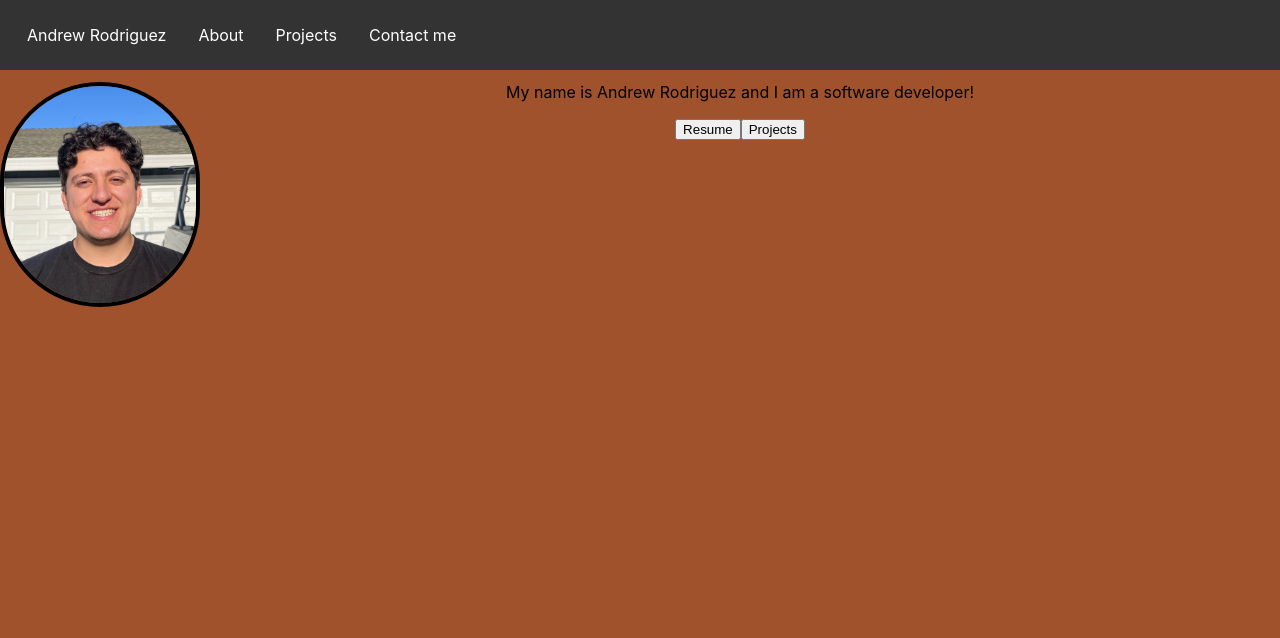
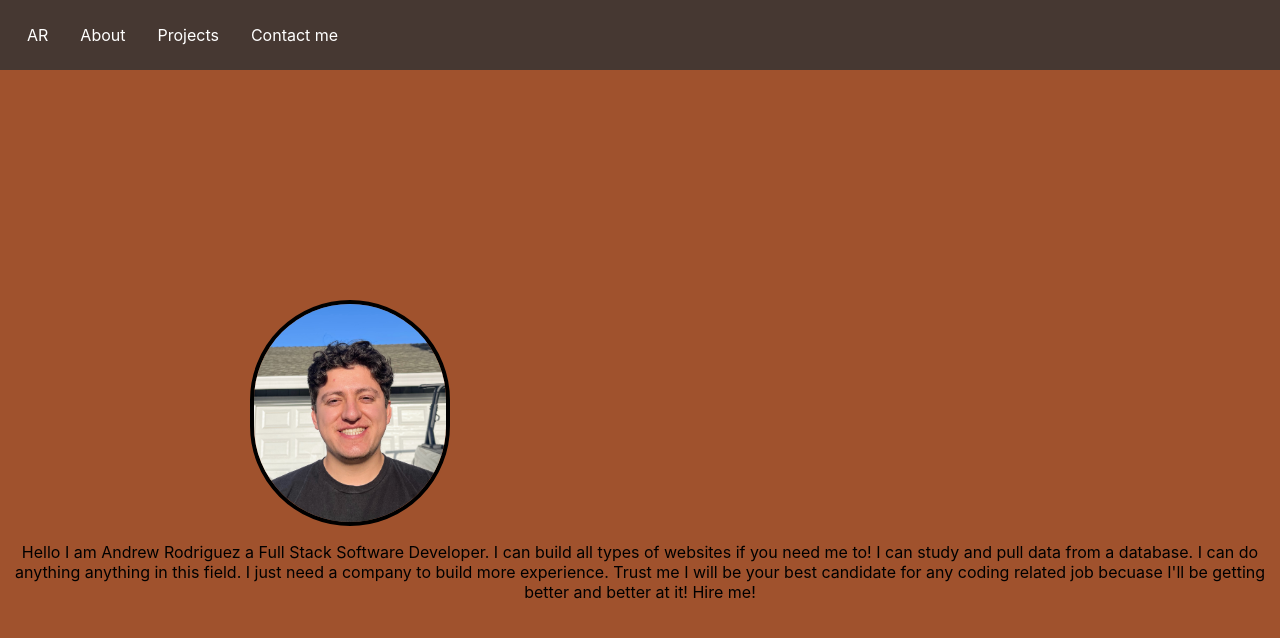
Before and after one commit to Andyrod209/Andyrod209.github.io, a React (Create React App) app: page /about in a window 1280 px wide. Shown: the top 638 px of the page. Built offline with nearby package versions, Linux system fonts and the light colour scheme.

Commit message:
Chore: added navigation to about section and made changes in navbar

```diff
--- a/package.json
+++ b/package.json
@@ -8,7 +8,9 @@
     "@testing-library/user-event": "^13.5.0",
     "react": "^18.0.0",
     "react-dom": "^18.0.0",
+    "react-router-dom": "^6.3.0",
     "react-scripts": "5.0.1",
+    "routes": "^2.1.0",
     "web-vitals": "^2.1.4"
   },
   "scripts": {
--- a/src/App.js
+++ b/src/App.js
@@ -1,14 +1,18 @@
 import './App.css';
+import React from "react";
 import Navbar from './Components/Navbar/Navbar';
-import HomePage from './pages/HomePage/HomePage';
+import HomePage from './pages/HomePage/HomePage.js';
+import About from './pages/About/About.js';
+import { Routes, Route, } from "react-router-dom";
 
 function App() {
   return (
     <div className="App">
       <Navbar />
-      <div className='body'>
-        <HomePage />
-      </div>
+      <Routes>
+        <Route path="/" element={<HomePage />} />
+        <Route path="/about" element={<About />} />
+      </Routes>
     </div>
   );
 }
--- a/src/Components/Navbar/Navbar.css
+++ b/src/Components/Navbar/Navbar.css
@@ -4,7 +4,7 @@
     margin: 0;
     padding: 11px;
     overflow: hidden;
-    background-color: #333;
+    background-color: rgba(51, 51, 51, 0.825);
     position: fixed;
     top: 0;
     width: 100%;
--- a/src/Components/Navbar/Navbar.jsx
+++ b/src/Components/Navbar/Navbar.jsx
@@ -3,8 +3,8 @@ const Navbar = () => {
     return (
         <div className="navbar">
             <ul>
-                <li ><a>Andrew Rodriguez</a></li>
-                <li ><a>About</a></li>
+                <li ><a href='/'>AR</a></li>
+                <li ><a href="/about">About</a></li>
                 <li ><a>Projects</a></li>
                 <li ><a>Contact me</a></li>
             </ul>
--- a/src/index.js
+++ b/src/index.js
@@ -3,9 +3,14 @@ import ReactDOM from 'react-dom/client';
 import './index.css';
 import App from './App';
 import reportWebVitals from './reportWebVitals';
+import { BrowserRouter } from 'react-router-dom';
 
 const root = ReactDOM.createRoot(document.getElementById('root'));
-root.render(<App />);
+root.render(
+    <BrowserRouter>
+        <App />
+    </BrowserRouter>
+    );
 
 // If you want to start measuring performance in your app, pass a function
 // to log results (for example: reportWebVitals(console.log))
--- a/src/pages/About/About.css
+++ b/src/pages/About/About.css
@@ -0,0 +1,20 @@
+.about{
+    align-content: center;
+    vertical-align: text-top;
+}
+
+.image-of-andrew{
+    border: solid 4px rgb(0, 0, 0);
+    display: block;
+    margin-left: 250px;
+    margin-right: auto;
+    margin-top: 300px;
+    width: 15%;
+    border-radius: 300px;
+
+}
+
+.about p{
+    text-align: center;
+    float: right;
+}
--- /dev/null
+++ b/src/pages/About/About.js
@@ -0,0 +1,18 @@
+import React from "react";
+import "./About.css"
+
+const About = () => {
+    return (
+        <div className="about">
+            <img className="image-of-andrew" src={process.env.PUBLIC_URL+"images/pic-of-andrew-rodriguez.jpg"}
+                alt ="Picture of Andrew Rodriguez"/>
+            <p>Hello I am Andrew Rodriguez a Full Stack Software Developer. I can build all types of
+            websites if you need me to! I can study and pull data from a database. I can do anything
+            anything in this field. I just need a company to build more experience. Trust me I will be
+            your best candidate for any coding related job becuase I'll be getting better and better at it!
+            Hire me!
+            </p>
+        </div> );
+}
+
+export default About;
--- a/src/pages/HomePage/HomePage.js
+++ b/src/pages/HomePage/HomePage.js
@@ -1,4 +1,4 @@
-import React, { useState } from "react";
+import React from "react";
 import './HomePage.css';
 const HomePage = () => {
 
@@ -6,12 +6,10 @@ const HomePage = () => {
     return (
         <div className="home">
           <h1>Hello! I'm a <u>Full Stack Developer!</u></h1>
-            <img className="image-of-andrew" src={process.env.PUBLIC_URL+"images/pic-of-andrew-rodriguez.jpg"}
-                alt ="Picture of Andrew Rodriguez"/>
 
             <p class="home-text">My name is Andrew Rodriguez and I am a software developer!</p>
 
-            <button href={process.env.PUBLIC_URL+"extraFiles/Rodriguez_Resume.pdf"}>Resume</button>
+            <button>Resume</button>
             <button>Projects</button>
         </div> );
 }
```
Also changed, not shown: src/pages/About/About.jsx (deleted), 1 other file (tests, documents, lock files or other folders).
